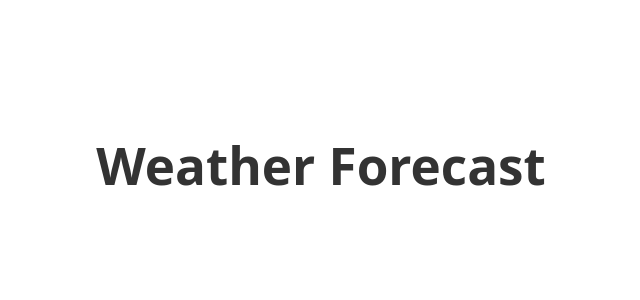
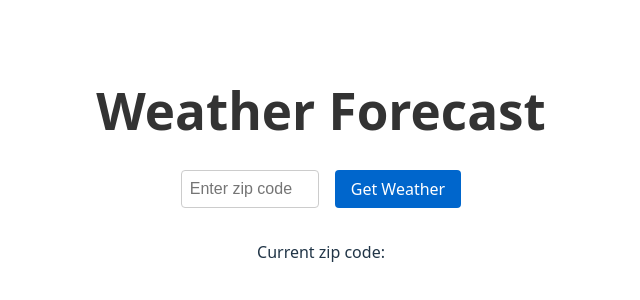
Before and after one commit to mathyasp/weather-api-single-page, a React (Vite) app: page / in a window 1280 px wide. Shown: the part 236-536 px from the top of the page, without its empty margins (319-959 px from the left). Built offline with nearby package versions, Linux system fonts and the light colour scheme.

Commit message:
Controlled input form

```diff
--- a/src/components/Weather.css
+++ b/src/components/Weather.css
@@ -8,3 +8,32 @@
   color: #333;
   margin-bottom: 2rem;
 }
+
+form {
+  margin: 2rem 0;
+  display: flex;
+  gap: 1rem;
+  justify-content: center;
+}
+
+input {
+  padding: 0.5rem;
+  font-size: 1rem;
+  border: 1px solid #ccc;
+  border-radius: 4px;
+  width: 120px;
+}
+
+button {
+  padding: 0.5rem 1rem;
+  font-size: 1rem;
+  background-color: #0066cc;
+  color: white;
+  border: none;
+  border-radius: 4px;
+  cursor: pointer;
+}
+
+button:hover {
+  background-color: #0052a3;
+}
--- a/src/components/Weather.jsx
+++ b/src/components/Weather.jsx
@@ -1,10 +1,28 @@
-import React from 'react'
+import React, { useState } from 'react'
 import './Weather.css'
 
 function Weather() {
+  const [zipCode, setZipCode] = useState('')
+
+  const handleChange = (e) => {
+    setZipCode(e.target.value)
+  }
+
   return (
     <div className="weather-container">
       <h1>Weather Forecast</h1>
+      <form>
+        <input
+          type="text"
+          value={zipCode}
+          onChange={handleChange}
+          placeholder="Enter zip code"
+          pattern="[0-9]*"
+          maxLength="5"
+        />
+        <button type="submit">Get Weather</button>
+      </form>
+      <p>Current zip code: {zipCode}</p>
     </div>
   )
 }
```
